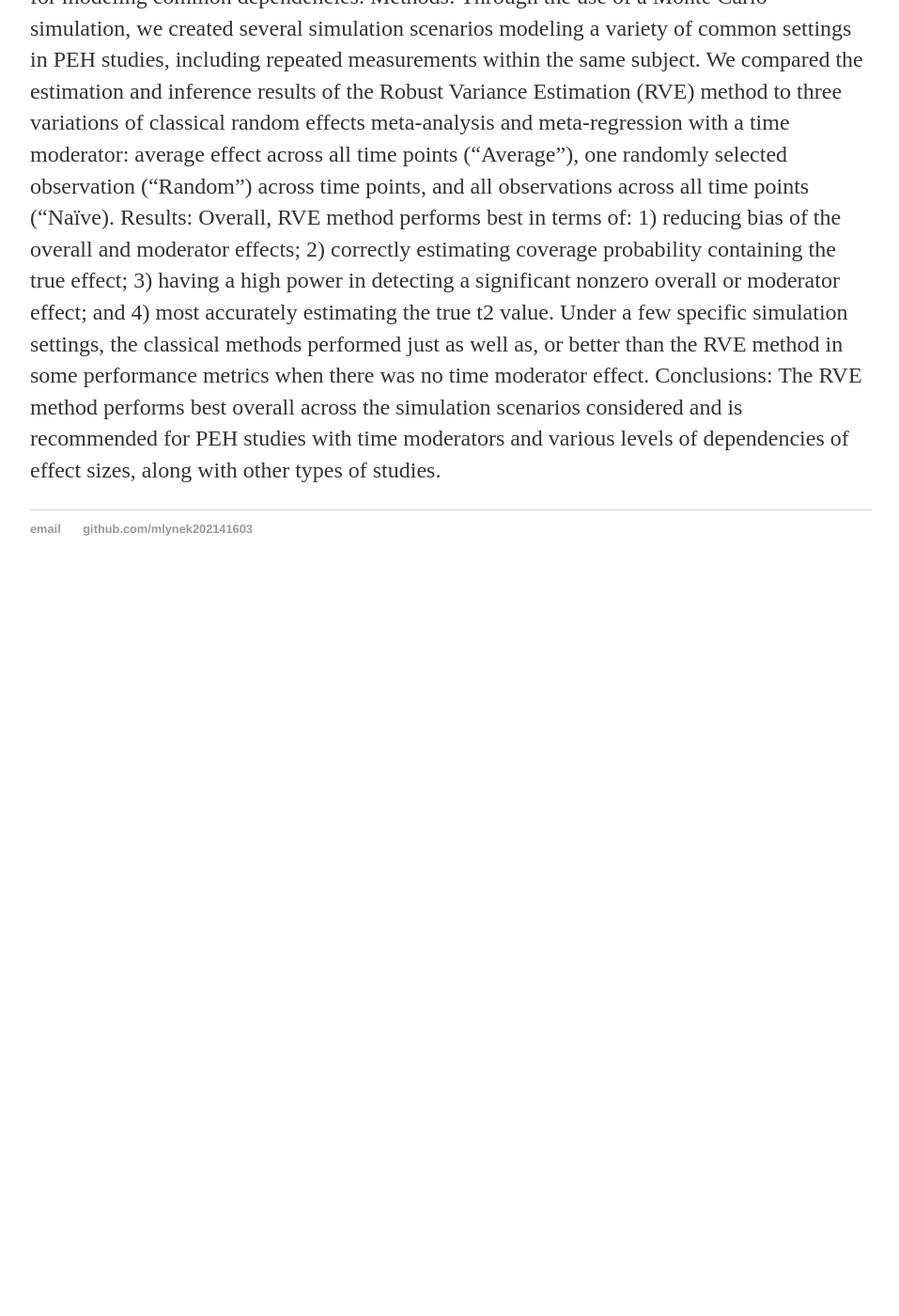
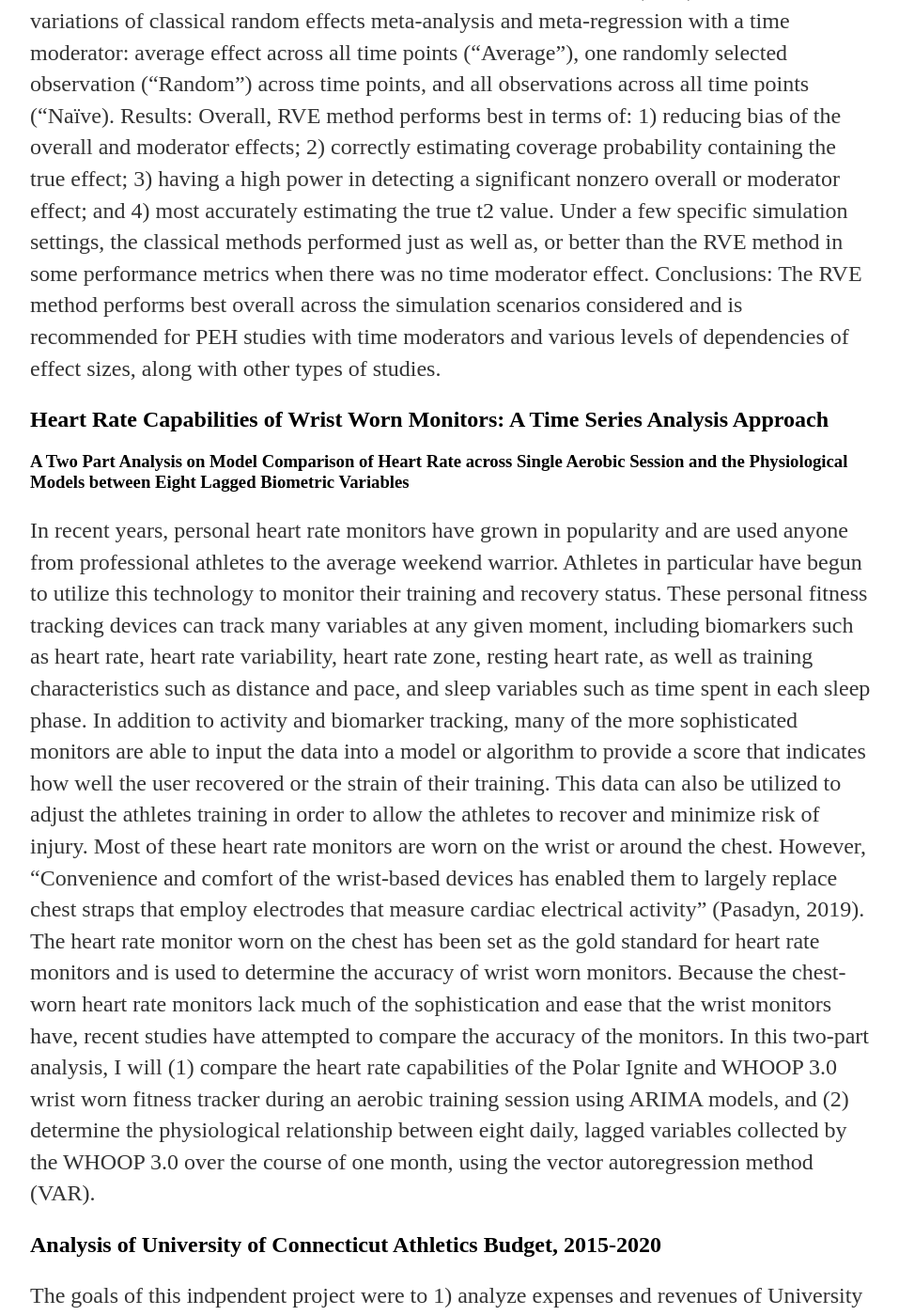
Before and after one commit to mlynek202141603/mlynek202141603.github.io, a Jekyll site: the page built from projects/index.html, in a window 1280 px wide and 1400 px high, scrolled down 580 px. Shown: the whole window at 94% size, without its empty margins (160-1117 px from the left). Built offline with Jekyll 4.4.1, drawn with Linux system fonts in a browser that asks for light colours; before the commit the page ends 1210 px from its top, so only the background shows below that; some of the changed text lies outside the part shown.

Commit message:
Update index.html

```diff
--- a/projects/index.html
+++ b/projects/index.html
@@ -6,7 +6,7 @@ title: Projects Magdalene Mlynek
 	<h1>My Projects</h1>
   <h2>Robust Variance Estimation to Model Complex Meta-Analytic
 Structures in the Immediate Antihypertensive Effects of Exercise</h2>
-  <h1>Honors Undergraduate Thesis, University of Connecticut, June 2020</h1>
+  <h3>Honors Undergraduate Thesis, University of Connecticut, June 2020</h1>
 	<p>Objective: To determine and compare performance of the classical random effects
 and Robust Variance Estimation meta-analysis methods among studies with dependencies
 and moderators. We will apply these findings through the lens of the immediate blood
@@ -32,4 +32,42 @@ of dependencies of effect sizes, along with other types of studies.</p>
 
 
 
+	<h2> Heart Rate Capabilities of Wrist Worn Monitors: A Time Series Analysis Approach</h2>
+<h3>A Two Part Analysis on Model Comparison of Heart Rate across Single Aerobic Session and the
+	Physiological Models between Eight Lagged Biometric Variables </h3>
+
+	<p>In recent years, personal heart rate monitors have grown in popularity and are used anyone from
+professional athletes to the average weekend warrior. Athletes in particular have begun to utilize
+this technology to monitor their training and recovery status. These personal fitness tracking
+devices can track many variables at any given moment, including biomarkers such as heart rate,
+heart rate variability, heart rate zone, resting heart rate, as well as training characteristics such as
+distance and pace, and sleep variables such as time spent in each sleep phase. In addition to
+activity and biomarker tracking, many of the more sophisticated monitors are able to input the
+data into a model or algorithm to provide a score that indicates how well the user recovered or
+the strain of their training. This data can also be utilized to adjust the athletes training in order to
+allow the athletes to recover and minimize risk of injury. Most of these heart rate monitors are
+worn on the wrist or around the chest. However, “Convenience and comfort of the wrist-based
+devices has enabled them to largely replace chest straps that employ electrodes that measure
+cardiac electrical activity” (Pasadyn, 2019). The heart rate monitor worn on the chest has been
+set as the gold standard for heart rate monitors and is used to determine the accuracy of wrist
+worn monitors. Because the chest-worn heart rate monitors lack much of the sophistication and
+ease that the wrist monitors have, recent studies have attempted to compare the accuracy of the
+monitors. In this two-part analysis, I will (1) compare the heart rate capabilities of the Polar
+Ignite and WHOOP 3.0 wrist worn fitness tracker during an aerobic training session using
+ARIMA models, and (2) determine the physiological relationship between eight daily, lagged
+variables collected by the WHOOP 3.0 over the course of one month, using the vector
+		autoregression method (VAR). </p>
+
+
+
+	<h2>Analysis of University of Connecticut Athletics Budget, 2015-2020</h2>
+
+	<p>The goals of this indpendent project were to 1) analyze expenses and revenues of University of Connecticut (UConn)
+	Athletic Department from 2015 to 2020 in light of recent budget cuts, 2)to determine any possible discrepencies in fund
+	allocation between Men’s and Women’s teams, 3) to investigate trends of specific expenses by team and gender, and to
+	determine areas of significant increase, and 4) to determine any statistically significant relationship between revenue and
+		expense categories in an effort to increase revenue.</p>
+
+
+
 </div><!-- /.blurb -->
```
